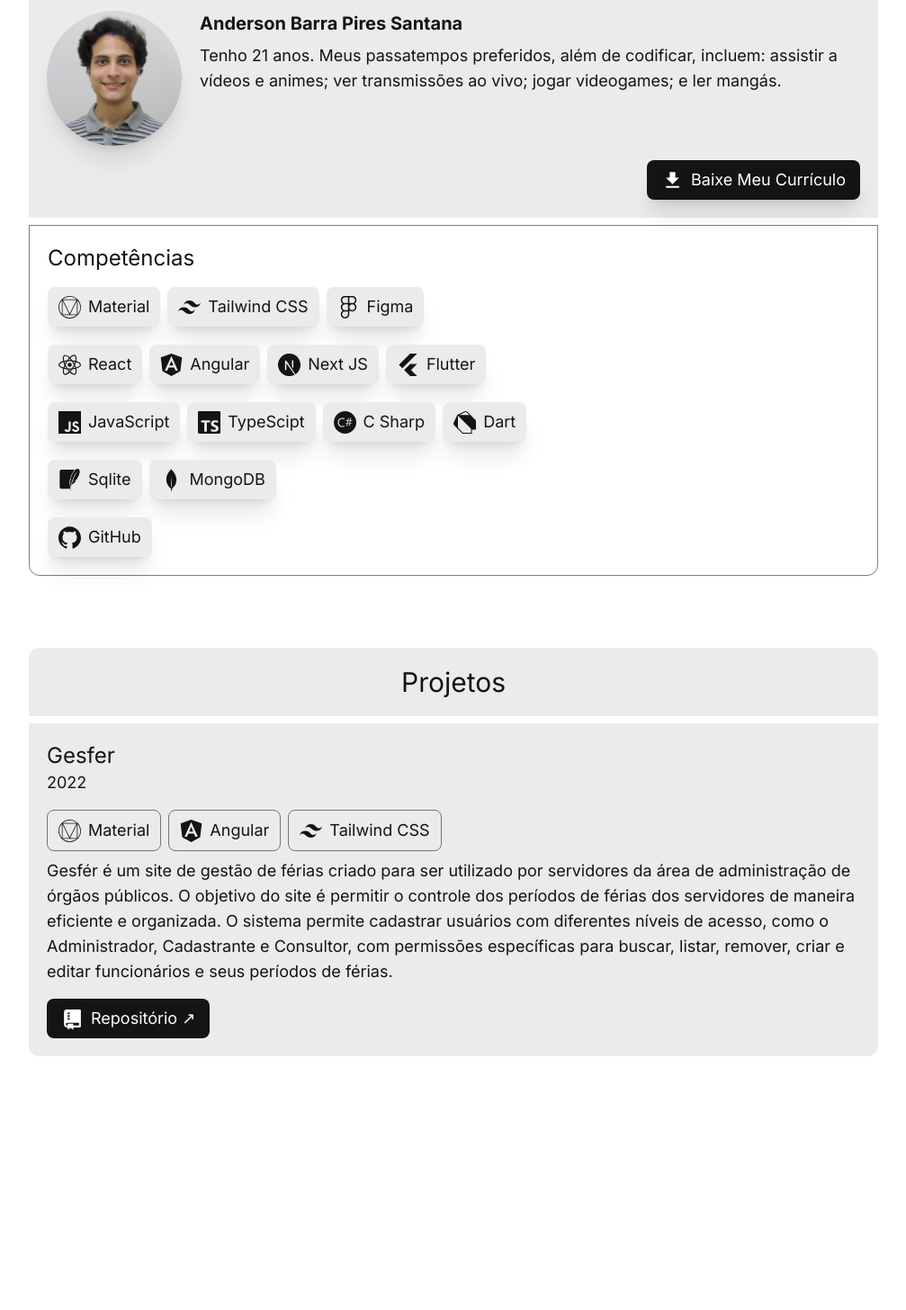
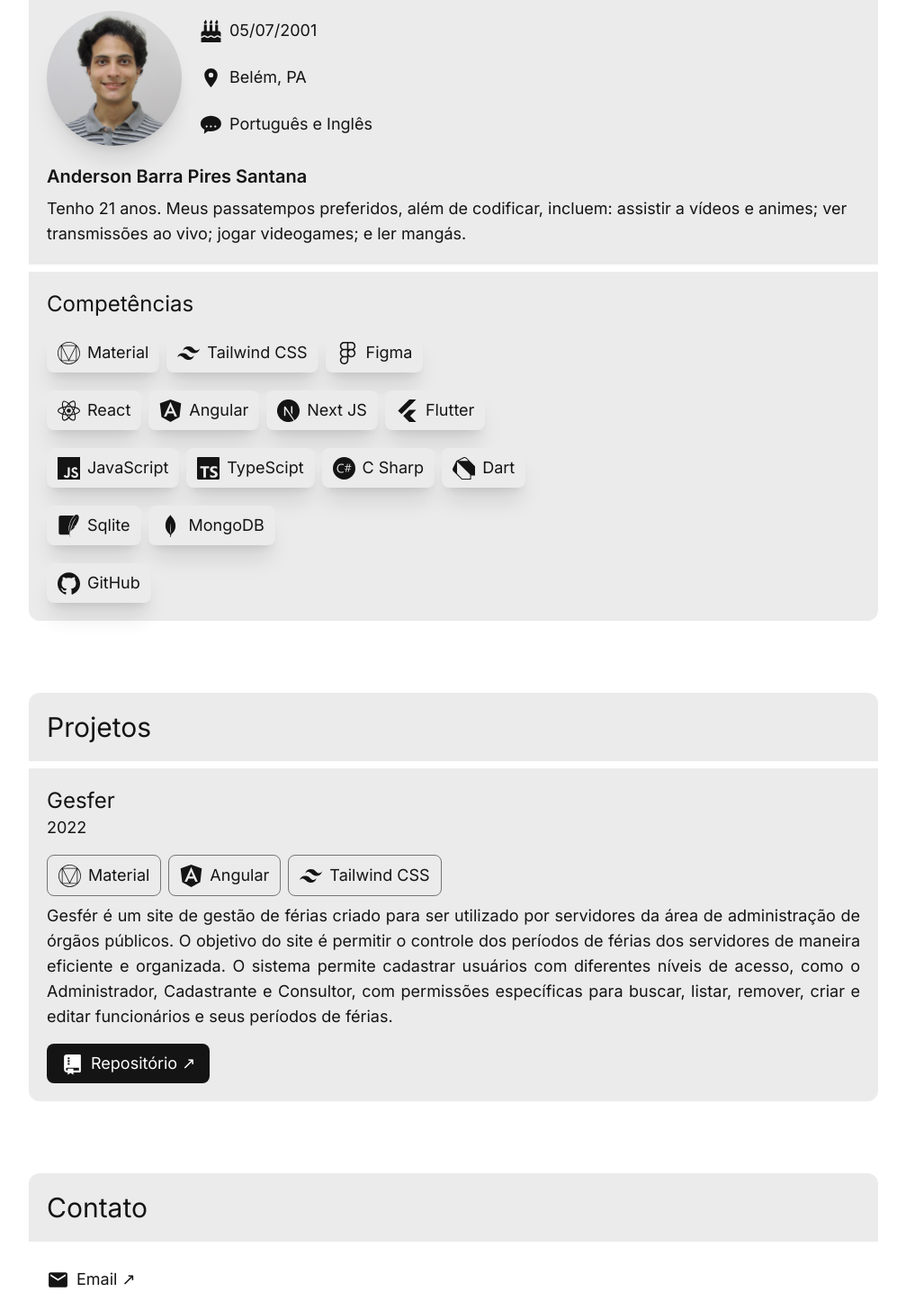
Before and after one commit to anderson-barra/portfolio, a Next.js app: page / in a window 1280 px wide. Shown: the part 980-2436 px from the top of the page at 90% size, without its empty margins (136-1143 px from the left). Before the commit the page ends 2194 px from the top, so only its background shows below. Built offline with nearby package versions, Linux system fonts and the light colour scheme.

Commit message:
Major Update: Added Contato section Minor Update: added a bit of content about me in Perfil section

```diff
--- a/app/components/chip.tsx
+++ b/app/components/chip.tsx
@@ -8,7 +8,7 @@ export default function Chip({variant, Icon, label}: {variant: string | undefine
     switch (variant) {
         case "raised":
             return (
-                <div className={`py-2 px-3 ${theme.bg.figure} shadow-xl rounded-lg flex flex-row justify-center items-center gap-2`}>
+                <div className={`py-2 px-3 ${theme.bg.figure} shadow-xl rounded-lg flex flex-wrap flex-row justify-center items-center gap-2`}>
 
                     <Icon size={25} color={theme.icon.main}/>
 
@@ -18,7 +18,17 @@ export default function Chip({variant, Icon, label}: {variant: string | undefine
             );
         case "outlined":
             return (
-                <div className={`py-2 px-3 border-[1px] ${theme.border} rounded-lg flex flex-row justify-center items-center gap-2`}>
+                <div className={`py-2 px-3 border-[1px] ${theme.border} rounded-lg flex flex-wrap flex-row justify-center items-center gap-2`}>
+
+                    <Icon size={25} color={theme.icon.main}/>
+
+                    <span className={`${theme.text.main} text-base sm:text-lg text-center`}>{label}</span>
+
+                </div>
+            );
+        case "flat":
+            return (
+                <div className={`py-2 px-3 ${theme.bg.figure} rounded-lg flex flex-wrap flex-row justify-center items-center gap-2`}>
 
                     <Icon size={25} color={theme.icon.main}/>
 
@@ -28,7 +38,7 @@ export default function Chip({variant, Icon, label}: {variant: string | undefine
             );
         default:
             return (
-                <div className={`py-2 px-3 ${theme.bg.figure} shadow-xl rounded-lg flex flex-row justify-center items-center gap-2`}>
+                <div className={`py-2 px-3 ${theme.bg.figure} shadow-xl rounded-lg flex flex-wrap flex-row justify-center items-center gap-2`}>
 
                     <Icon size={25} color={theme.icon.main}/>
 
--- /dev/null
+++ b/app/components/link.tsx
@@ -0,0 +1,21 @@
+import { useContext } from 'react';
+import { ThemeContext } from "../Contexts";
+import { IconType } from 'react-icons/lib';
+
+export default function Link({href, Icon, label}: {href: string, Icon: IconType, label?: string}) {
+    const theme = useContext(ThemeContext);
+
+    return (
+        <div className='flex items-center justify-start'>
+
+            <a href={href} target='blank' className='flex flex-row gap-2 items-center justify-center'>
+
+                <Icon size={25} color={theme.icon.main}/>
+
+                <span className={`${theme.text.main} text-base sm:text-lg text-center`}>{label} ↗</span>
+
+            </a>
+
+        </div>
+    );
+  }
--- a/app/page.tsx
+++ b/app/page.tsx
@@ -6,6 +6,7 @@ import { darkTheme, lightTheme } from "./themes";
 import LandingSection from "./sections/landing";
 import ProfileSection from "./sections/profile";
 import ProjectsSection from "./sections/projects";
+import ContactSection from "./sections/contact";
 
 export default function SimpleSlider() {
   const [theme, setTheme] = useState(lightTheme);
@@ -20,6 +21,7 @@ export default function SimpleSlider() {
         <LandingSection themeHandler={switchTheme}></LandingSection>
         <ProfileSection></ProfileSection>
         <ProjectsSection></ProjectsSection>
+        <ContactSection></ContactSection>
       </div>
     </ThemeContext.Provider>
   );
--- /dev/null
+++ b/app/sections/contact.tsx
@@ -0,0 +1,35 @@
+import { useContext } from 'react';
+import { ThemeContext } from "../Contexts";
+
+// icons
+import { MdEmail } from 'react-icons/md';
+import { SiGithub, SiLinkedin, } from "react-icons/si";
+
+import Card, { CardActions, CardSubTitle, CardTitle } from '../components/card';
+import Link from '../components/link';
+
+export default function ContactSection() {
+    const theme = useContext(ThemeContext);
+
+    return (
+        <div id='contato' className="max-w-5xl w-full mx-auto p-5 sm:p-10 flex flex-col items-center gap-2">
+
+            <Card variant='flat' rounded={"rounded-t-xl"}>
+
+                <span className={`${theme.text.main} text-2xl sm:text-3xl text-left`}>Contato</span>
+
+            </Card>
+
+            <div className='p-5 w-full flex flex-col gap-5 justify-start'>
+
+                <Link href='mailto: andersonrog@outlook.com' Icon={MdEmail} label='Email'></Link>
+
+                <Link href='https://www.linkedin.com/in/anderson-santana-415492206/' Icon={SiLinkedin} label='LinkedIn'></Link>
+
+                <Link href='https://github.com/anderson-barra' Icon={SiGithub} label='GitHub'></Link>
+
+            </div>
+
+        </div>
+    );
+  }
--- a/app/sections/profile.tsx
+++ b/app/sections/profile.tsx
@@ -4,32 +4,31 @@ import Chip from '../components/chip';
 import Button from '../components/button';
 import { Theme } from "../themes";
 import Image from 'next/image'
+import Card, { CardActions, CardTitle } from '../components/card';
 
 //image
 import profilePhoto from "../../public/images/profile_photo.jpg";
 
 // icons
-import { MdDownload } from "react-icons/md";
-
-import { SiMaterialdesign } from "react-icons/si";
-import { SiTailwindcss } from "react-icons/si";
-import { SiFigma } from "react-icons/si";
-
-import { SiReact } from "react-icons/si";
-import { SiAngular } from "react-icons/si";
-import { SiNextdotjs } from "react-icons/si";
-import { SiFlutter } from "react-icons/si";
-
-import { SiJavascript } from "react-icons/si";
-import { SiTypescript } from "react-icons/si";
-import { SiCsharp } from "react-icons/si";
-import { SiDart } from "react-icons/si";
-
-import { SiSqlite } from "react-icons/si";
-import { SiMongodb } from "react-icons/si";
-
-import { SiGithub } from "react-icons/si";
-import Card, { CardActions, CardTitle } from '../components/card';
+import { MdDownload, MdPlace } from 'react-icons/md';
+import { FaBirthdayCake } from 'react-icons/fa';
+import { GiNothingToSay } from 'react-icons/gi';
+import {
+    SiMaterialdesign,
+    SiTailwindcss,
+    SiFigma,
+    SiReact,
+    SiAngular,
+    SiNextdotjs,
+    SiFlutter,
+    SiJavascript,
+    SiTypescript,
+    SiCsharp,
+    SiDart,
+    SiSqlite,
+    SiMongodb,
+    SiGithub
+} from 'react-icons/si';
 
 export default function ProfileSection() {
     const theme = useContext(ThemeContext);
@@ -39,7 +38,7 @@ export default function ProfileSection() {
 
             <Card variant='flat' rounded={"rounded-t-xl"}>
 
-                <span className={`${theme.text.main} text-2xl sm:text-3xl text-center`}>Perfil</span>
+                <span className={`${theme.text.main} text-2xl sm:text-3xl text-left`}>Perfil</span>
 
             </Card>
 
@@ -47,13 +46,27 @@ export default function ProfileSection() {
 
                 <CardTitle>Sobre Mim</CardTitle>
 
-                <div className='flex flex-col sm:flex-row items-start gap-5'>
+                <div className='flex flex-col items-start gap-5 item'>
 
-                    <Image src={profilePhoto} alt={''} height={150} width={150} className='rounded-full shadow-xl'/>
+                    <div className='w-full flex flex-col sm:flex-row gap-2 items-center sm:items-start'>
 
-                    <div className='flex flex-col gap-2'>
+                        <Image src={profilePhoto} alt={''} width={150} height={150} className='rounded-full shadow-xl'/>
 
-                        <p className={`${theme.text.main} text-lg sm:text-xl text-left font-bold`}>
+                        <div className='flex flex-row flex-wrap sm:flex-col gap-2 justify-center items-start'>
+
+                            <Chip variant='flat' label='05/07/2001' Icon={FaBirthdayCake}/>
+
+                            <Chip variant='flat' label='Belém, PA' Icon={MdPlace}/>
+
+                            <Chip variant='flat' label='Português e Inglês' Icon={GiNothingToSay}/>
+
+                        </div>
+
+                    </div>
+
+                    <div className='w-full flex flex-col gap-2'>
+
+                        <p className={`${theme.text.main} text-lg sm:text-xl text-left font-semibold`}>
                             Anderson Barra Pires Santana
                         </p>
 
@@ -70,13 +83,13 @@ export default function ProfileSection() {
 
                 </div>
 
-                <CardActions xPos='right'>
+                {/* <CardActions xPos='right'>
                     <Button variant='raised' label='Baixe Meu Currículo' Icon={MdDownload}/>
-                </CardActions>
+                </CardActions> */}
 
             </Card>
 
-            <Card variant='outlined' rounded={"rounded-b-xl"}>
+            <Card variant='flat' rounded={"rounded-b-xl"}>
 
                 <CardTitle>Competências</CardTitle>
 
--- a/app/sections/projects.tsx
+++ b/app/sections/projects.tsx
@@ -19,7 +19,7 @@ export default function ProjectsSection() {
 
             <Card variant='flat' rounded={"rounded-t-xl"}>
 
-                <span className={`${theme.text.main} text-2xl sm:text-3xl text-center`}>Projetos</span>
+                <span className={`${theme.text.main} text-2xl sm:text-3xl text-left`}>Projetos</span>
 
             </Card>
 
@@ -41,7 +41,7 @@ export default function ProjectsSection() {
 
                     </div>
 
-                    <p className={`${theme.text.main} text-base sm:text-lg`}>
+                    <p className={`${theme.text.main} text-base sm:text-lg text-justify`}>
                         Gesfér é um site de gestão de férias criado para ser utilizado por servidores da área de administração de órgãos públicos. O objetivo do site é permitir o controle dos períodos de férias dos
                         servidores de maneira eficiente e organizada. O sistema permite cadastrar usuários com diferentes níveis de acesso, como o Administrador, Cadastrante e Consultor, com permissões específicas para
                         buscar, listar, remover, criar e editar funcionários e seus períodos de férias.
```
